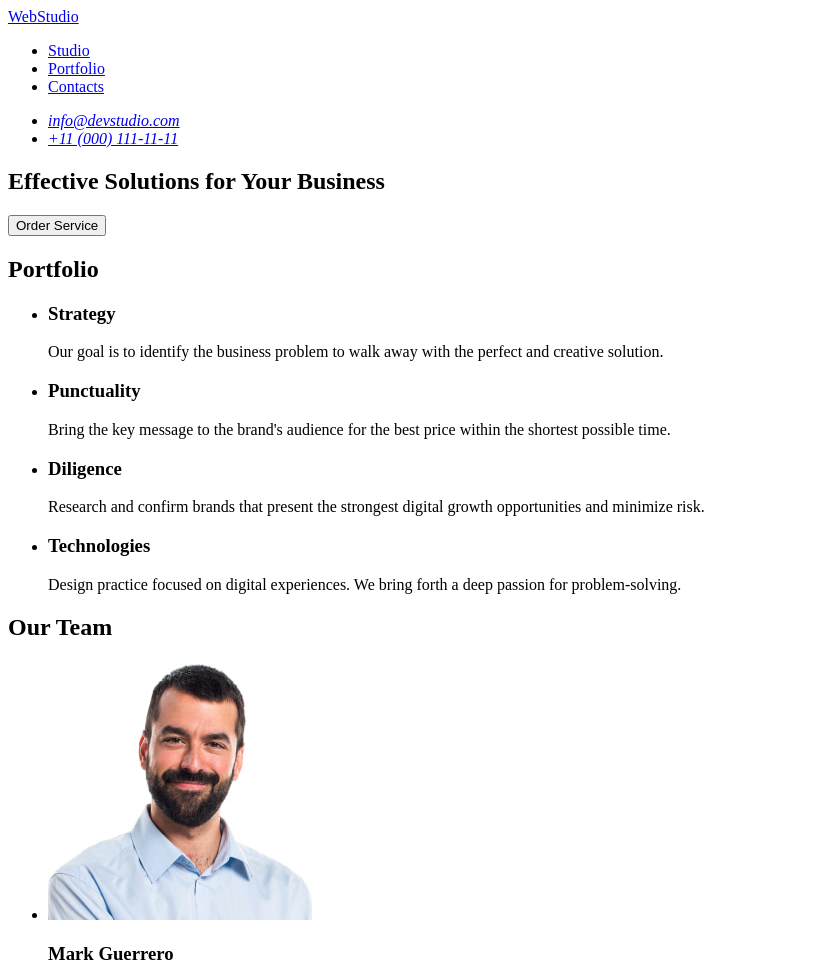
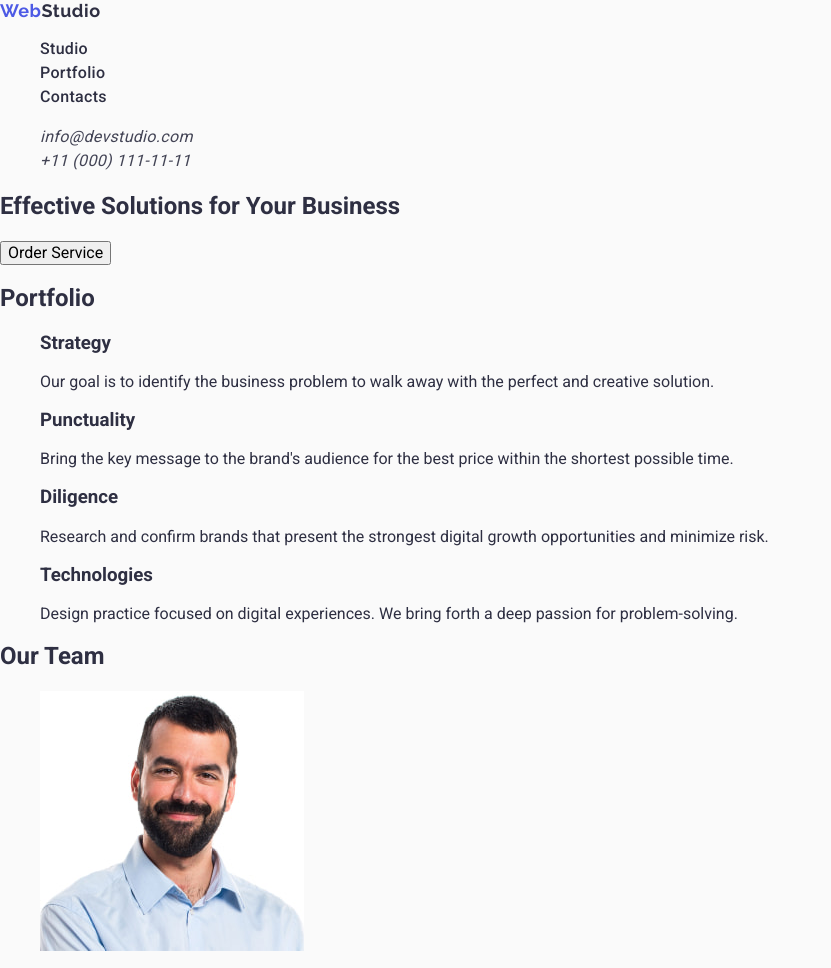
Before and after one commit to mepuaji/goit-markup-hw-02, a plain HTML site: page index.html in a window 1280 px wide. Shown: the top 968 px of the page, without its empty margins (0-831 px from the left). Drawn offline with nearby package versions, Linux system fonts and the light colour scheme.

Commit message:
add styles css

```diff
--- /dev/null
+++ b/css/styles.css
@@ -0,0 +1,57 @@
+/* Common Styles */
+ul,
+ol {
+  list-style-type: none;
+}
+
+a {
+  text-decoration: none;
+  color: inherit;
+}
+
+body {
+  font-family: "Roboto", sans-serif;
+  color: #2e2f42;
+  background: #fafafa;
+}
+
+button {
+  cursor: pointer;
+}
+
+/* Header */
+.page-logo {
+  font-family: "Raleway", sans-serif;
+  font-weight: 700;
+  font-size: 18px;
+  line-height: 1.17;
+  letter-spacing: 0.03em;
+}
+
+.text-logo {
+  color: #4d5ae5;
+}
+.menu-link {
+  font-weight: 500;
+  font-size: 16px;
+  line-height: 1.5;
+  letter-spacing: 0.02em;
+}
+
+.menu-link:hover,
+.menu-link:focus {
+  color: #404bbf;
+}
+
+.address-link {
+  font-weight: 400;
+  font-size: 16px;
+  line-height: 1.5;
+  letter-spacing: 0.02em;
+  color: #434455;
+}
+
+.address-link:hover,
+.address-link:focus {
+  color: #404bbf;
+}
--- a/index.html
+++ b/index.html
@@ -4,34 +4,45 @@
     <meta charset="UTF-8" />
     <meta name="viewport" content="width=device-width, initial-scale=1.0" />
     <title>Web Studio</title>
+    <link
+      rel="stylesheet"
+      href="https://cdnjs.cloudflare.com/ajax/libs/modern-normalize/2.0.0/modern-normalize.min.css"
+    />
+    <link rel="preconnect" href="https://fonts.googleapis.com" />
+    <link rel="preconnect" href="https://fonts.gstatic.com" crossorigin />
+    <link
+      href="https://fonts.googleapis.com/css2?family=Raleway:ital,wght@0,700;1,700&family=Roboto:wght@400;500;700&display=swap"
+      rel="stylesheet"
+    />
+    <link rel="stylesheet" href="./css/styles.css" />
   </head>
 
   <body>
     <!--Header-->
 
-    <header>
-      <nav>
-        <a href="./index.html">WebStudio</a>
+    <header class="page-header">
+      <nav class="page-nav">
+        <a class="page-logo" href="./index.html"><span class="text-logo">Web</span>Studio</a>
 
-        <ul>
-          <li>
-            <a href="./index.html">Studio</a>
+        <ul class="menu">
+          <li class="menu-item">
+            <a class="menu-link" href="./index.html">Studio</a>
           </li>
-          <li>
-            <a href="#portfolio">Portfolio</a>
+          <li class="menu-item">
+            <a class="menu-link" href="#portfolio">Portfolio</a>
           </li>
-          <li>
-            <a href="#contacts">Contacts</a>
+          <li class="menu-item">
+            <a class="menu-link" href="#contacts">Contacts</a>
           </li>
         </ul>
       </nav>
       <address>
-        <ul>
-          <li>
-            <a href="mailto:info@devstudio.com">info@devstudio.com</a>
+        <ul class="address">
+          <li class="address-item">
+            <a class="address-link" href="mailto:info@devstudio.com">info@devstudio.com</a>
           </li>
-          <li>
-            <a href="tel:+110001111111">+11 (000) 111-11-11</a>
+          <li class="address-item">
+            <a class="address-link" href="tel:+110001111111">+11 (000) 111-11-11</a>
           </li>
         </ul>
       </address>
```
